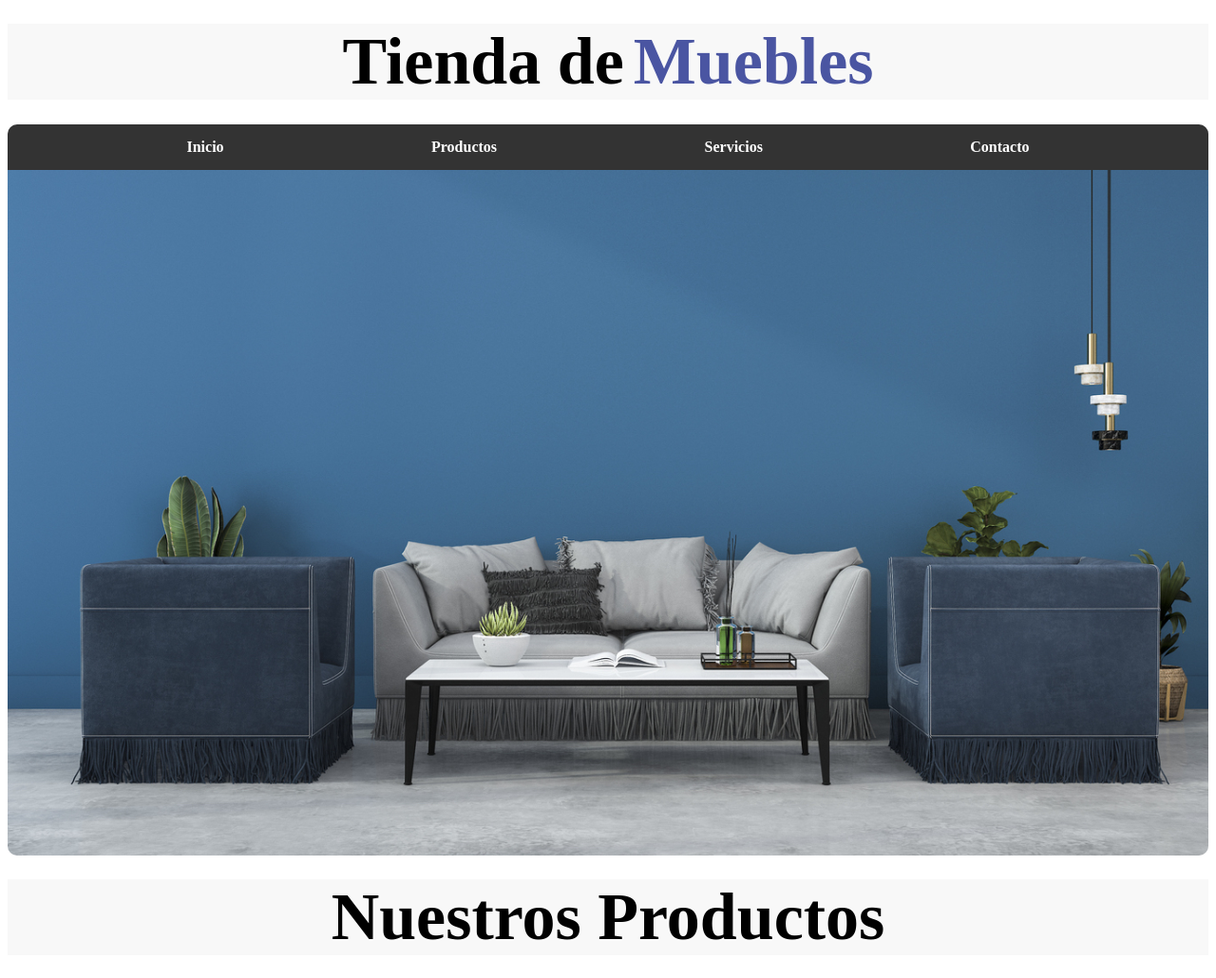
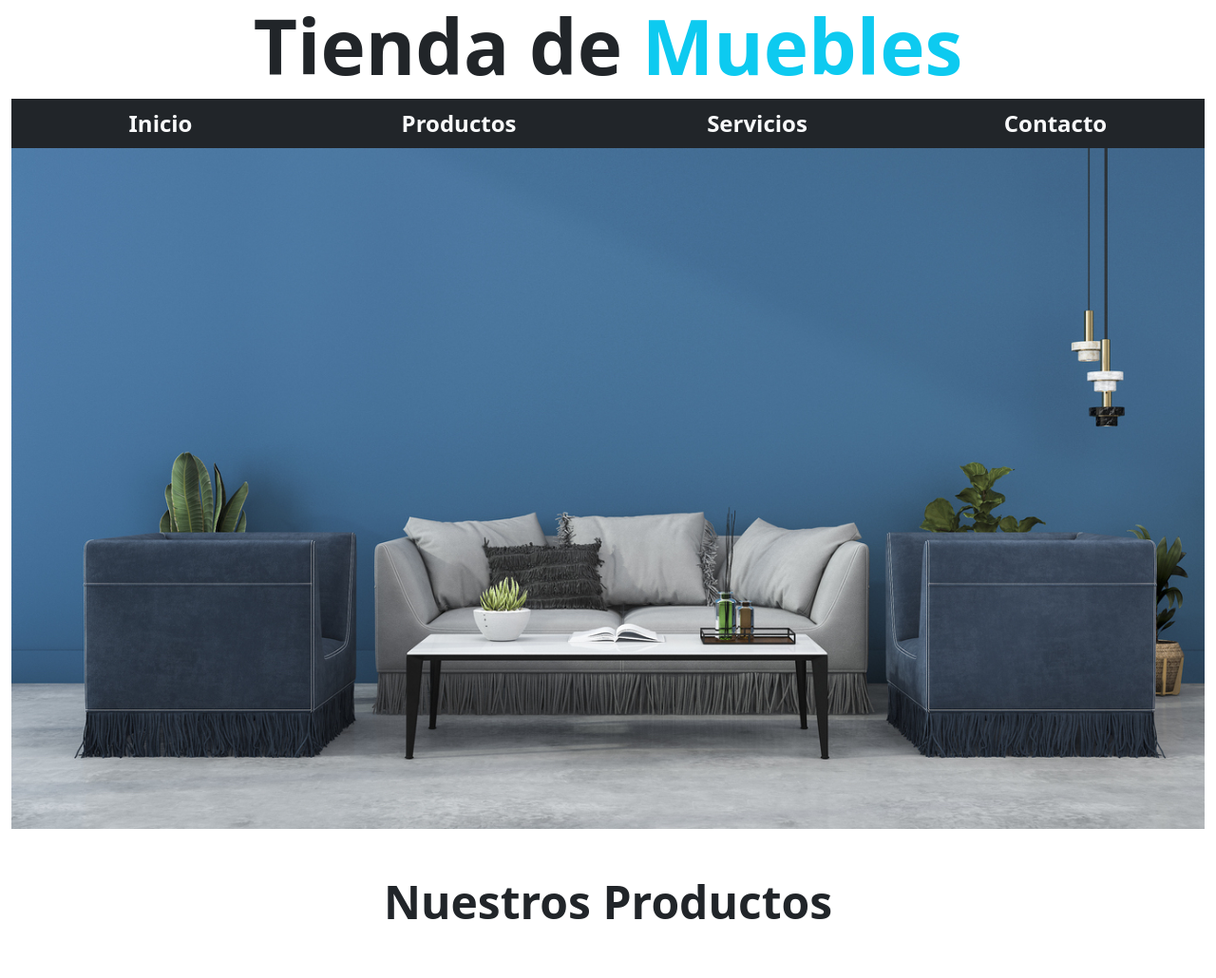
Before and after one commit to netnavi00/Proyecto-Final-Frontend-Fundamentals, a plain HTML site: page index.html in a window 1280 px wide. Shown: the top 1030 px of the page at 95% size. Drawn offline with nearby package versions, Linux system fonts and the light colour scheme; a web font is replaced by a local one.

Commit message:
Proyecto con Bootsstrap

```diff
--- a/app.css
+++ b/app.css
@@ -1,83 +1,3 @@
-/*------- */
-/* Hader  */
-/*------- */
-
-.titulo-Header {
-  display: flex;
-  justify-content: center;
-  align-items: baseline;
-  gap: 10px;
-  margin-top: 2%;
-  margin-bottom: 2%;
-  background-color: #f8f8f8;
-}
-
-.texto-azul {
-  color: #4A55A2;
-}
-
-h1 {
-    font-family:enriqueta, serif;
-    font-size: 70px;
-    margin: 0;
-}
-
-/*----------------- */
-/* Barra Navegación */
-/*----------------- */
-.navbar {
-    background-color: #333;
-    padding: 10px 0;
-    width: 100%;
-    border-top-left-radius: 10px;
-    border-top-right-radius: 10px;
-}
-
-.navbar ul {
-    list-style: none;
-    padding: 0;
-    margin: 0;
-    display: flex;
-    justify-content: space-evenly;
-}
-
-.navbar li {
-    margin: 0 20px;
-}
-
-.navbar a {
-    text-decoration: none;
-    color: white;
-    font-weight: bold;
-    font-family:  50px;;
-    display: block;
-    padding: 5px 10px;
-}
-
-.navbar a:hover {
-    background-color: #575757;
-    border-radius: 10px;
-}
-
-/*------- */
-/* Banner */
-/*------- */
-.banner {
-    width: 100%;
-    margin-top: 0;
-    min-height: 200px;
-}
-
-.banner img {
-    width: 100%;
-    height: 100%;
-    object-fit:cover;
-    display: block;
-    border-bottom-left-radius: 10px;
-    border-bottom-right-radius: 10px;
-    margin-bottom: 10px;
-}
-
 /* ------------------------------------- */
 /* ESTILOS PARA LA CUADRÍCULA DE PRODUCTOS */
 /* ------------------------------------- */
--- a/index.html
+++ b/index.html
@@ -2,36 +2,62 @@
 
     <head>
         <meta name="viewport" content="width=device-width, initial-scale=1.0">
+        <meta charset="utf-8">
+
+        <link rel="stylesheet" href="app.css">
+
+        <link href="https://cdn.jsdelivr.net/npm/bootstrap@5.3.8/dist/css/bootstrap.min.css" rel="stylesheet" integrity="sha384-sRIl4kxILFvY47J16cr9ZwB07vP4J8+LH7qKQnuqkuIAvNWLzeN8tE5YBujZqJLB" crossorigin="anonymous">
+        <script src="https://cdn.jsdelivr.net/npm/bootstrap@5.3.8/dist/js/bootstrap.bundle.min.js" integrity="sha384-FKyoEForCGlyvwx9Hj09JcYn3nv7wiPVlz7YYwJrWVcXK/BmnVDxM+D2scQbITxI" crossorigin="anonymous"></script>
 
         <link rel="preconnect" href="https://fonts.googleapis.com">
         <link rel="preconnect" href="https://fonts.gstatic.com" crossorigin>
         <link href="https://fonts.googleapis.com/css2?family=Audiowide&family=Enriqueta:wght@400;500;600;700&family=Jersey+10&family=Quantico:ital,wght@0,400;0,700;1,400;1,700&display=swap" rel="stylesheet">
 
+        <style>
+            .nav-link {
+                transition: background-color 0.3s ease, color 0.3s ease;
+            }
+
+            .nav-link:hover {
+                background-color: #c1c9d0;
+                color: rgb(0, 0, 0) !important;
+            }
+        </style>
+
+
         <title>PROYECTO FINAL: FRONTEND FUNDAMENTALS></title>
-    <link rel="stylesheet" href="app.css">
+
     </head>
 
-<div class="titulo-Header">
-    <h1>Tienda de</h1>
-    <h1 class="texto-azul">Muebles</h1>
-</div>
+    <div class="container-fluid">
 
-<nav class="navbar">
-    <ul>
-        <li><a href="index.html">Inicio</a></li>
-        <li><a href="productos.html">Productos</a></li>
-        <li><a href="servicios.html">Servicios</a></li>
-        <li><a href="contacto.html">Contacto</a></li>
+        <h1 class="display-1 text-center fw-bold">Tienda de <span class="display-1 text-info fw-bold">Muebles</span></h1>
+
+        <ul class="nav nav-justified bg-dark fw-bold fs-4">
+            <li class="nav-item">
+                <a class="nav-link active text-light" aria-current="page" href="#">Inicio</a>
+            </li>
+            <li class="nav-item">
+                <a class="nav-link active text-light" aria-current="page" href="#">Productos</a>
+            </li>
+            <li class="nav-item">
+                <a class="nav-link active text-light" aria-current="page" href="#">Servicios</a>
+            </li>
+            <li class="nav-item">
+                <a class="nav-link active text-light" aria-current="page" href="#">Contacto</a>
+            </li>
         </ul>
-</nav>
 
-<div class="banner">
-    <img src="principal.jpg" alt="Descripción del banner de la tienda de muebles">
-</div>
+        <img src="principal.jpg" class="img-fluid w-100 pb-5" alt="Imagen No disponible"></img>
 
- <div class="titulo-Header">
-    <h1>Nuestros Productos</h1>
- </div>
+        <h2 class="display-5 text-center fw-bold pb-5">Nuestros Productos</h2>
+
+
+
+
+
+
+
 
         <section class="contenedor-productos_1">
             <div class="tarjeta-producto-1">
@@ -45,11 +71,9 @@
                     <button class="boton-carrito">Agregar al carrito</button>
                 </div>
             </div>
-    </div>
         </section>
 
         <section class="contenedor-productos_2">
-
             <div class="tarjeta-producto">
                 <div class="imagen-placeholder">
                     <img src="producto2.jpg" alt="Imagen del producto 2">
@@ -76,7 +100,6 @@
         </section>
 
         <section class="contenedor-productos_3">
-
             <div class="tarjeta-producto">
                 <div class="imagen-placeholder">
                     <img src="producto4.jpg" alt="Imagen del producto 4">
@@ -165,7 +188,6 @@
                     <p class="descripcion"> Ayuda en Línea </p>
                     <p class="descripcion"> CConfianza y Seguridad </p>
                 </div>
-
             </div>
         </section>
 
@@ -176,5 +198,5 @@
                 </div>
             </div>
         </section>
-
+    </div>
 </html>
```
Lines whose indentation alone changed are shown as unchanged.
